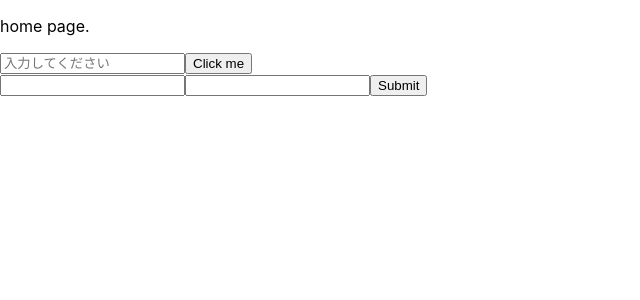
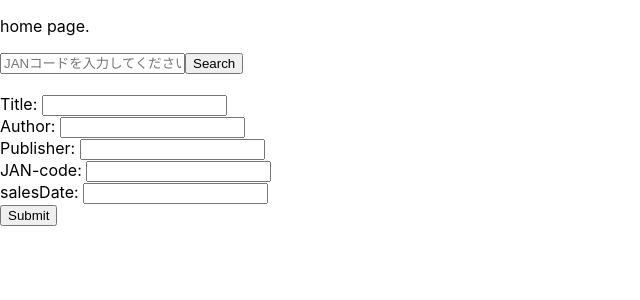
Before and after one commit to 12ev09/info-demo, a React (Create React App) app: page / in a window 1280 px wide. Shown: the top 300 px of the page, without its empty margins (0-640 px from the left). Built offline with nearby package versions, Linux system fonts and the light colour scheme.

Commit message:
テキストボックスがふえました

```diff
--- a/src/pages/Home.js
+++ b/src/pages/Home.js
@@ -6,20 +6,28 @@ const Home = () => {
     const [msg, setMsg] = useState("");
     const [result, setResult] = useState({
         title: "",
-        author: ""
+        author: "",
+        publisher: "",
+        jan: "",
+        salesDate: ""
     });
 
     const handleChange = (input) => e => {
         setResult({...result, [input] : e.target.value});
     };
 
+
+    const handleSubmit = (e) => {
+        console.log(result);
+    }
+
     const apiUrl = "https://app.rakuten.co.jp/services/api/BooksTotal/Search/20170404";
 
-    const a = (m) => {
+    const getInfo = (m) => {
         const p = {
             format: "json",
             applicationId: process.env.REACT_APP_APPLICATION_ID,
-            isbnjan: "9784908686153",
+            isbnjan: m,
         }
         if (m !== "") {
             axios.get(apiUrl, {
@@ -30,7 +38,10 @@ const Home = () => {
                     setResult(
                         {
                             title: response.data.Items[0].Item.title,
-                            author: response.data.Items[0].Item.author
+                            author: response.data.Items[0].Item.author,
+                            publisher: response.data.Items[0].Item.publisherName,
+                            jan: m,
+                            salesDate: response.data.Items[0].Item.salesDate
                         });
                 })
                 .catch(function (error) {
@@ -44,13 +55,18 @@ const Home = () => {
     return (
         <div>
             <p>home page.</p>
-            <input type="text" value={msg} placeholder="入力してください" onChange={(e) => setMsg(e.target.value)}></input>
-            <button onClick={() => a(msg)}>
-                Click me
+            <input type="text" value={msg} placeholder="JANコードを入力してください" onChange={(e) => setMsg(e.target.value)}></input>
+            <button onClick={() => getInfo(msg)}>
+                Search
             </button>
-            <form>
-                <input type="text" name="title" value={result.title} onChange={handleChange("title")} />
-                <input type="text" name="author" value={result.author} onChange={handleChange("author")} />
+            <br></br>
+            <br></br>
+            <form onSubmit={handleSubmit}>
+                Title: <input type="text" id="titleBox" value={result.title} onChange={handleChange("title")} /><br></br>
+                Author: <input type="text" id="authorBox" value={result.author} onChange={handleChange("author")} /><br></br>
+                Publisher: <input type="text" id="publisherBox" value = {result.publisher} onChange={handleChange("publisher")} /><br></br>
+                JAN-code: <input type="text" id="janBox" value={result.jan} onChange={handleChange("jan")} /><br></br>
+                salesDate: <input type="text" id="salesDateBox" value={result.salesDate} onChange={handleChange("salesDate")} /><br></br>
                 <input type="submit" value="Submit" />
             </form>
         </div>
```
